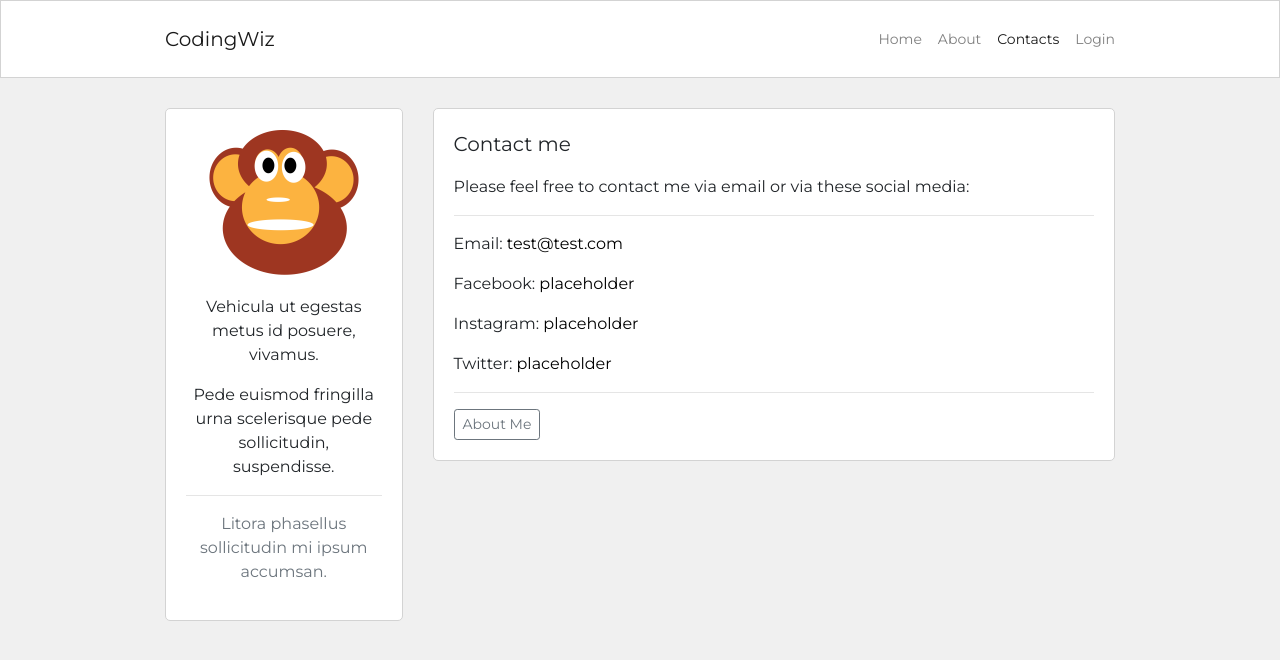
After one commit to AlessioPani/flask-blog, a Flask app: page /contact in a window 1280 px wide. The commit adds this page. Shown: the top 660 px of the page. Run offline with Flask 3, Linux system fonts and the light colour scheme; some libraries are stand-ins or nearby versions.

```diff
--- a/blog/routes.py
+++ b/blog/routes.py
@@ -8,9 +8,23 @@
 
 @app.route("/")
 def homepage():
-    posts = Post.query.order_by(Post.created_at.desc()).all()
+    page_number = request.args.get('page', 1, type=int)
+    posts = Post.query.order_by(Post.created_at.desc()).paginate(
+        page=page_number, per_page=6)
 
-    return render_template("homepage.html", posts=posts)
+    if posts.has_next:
+        next_page = url_for('homepage', page=posts.next_num)
+    else:
+        next_page = None
+
+    if posts.has_prev:
+        prev_page = url_for('homepage', page=posts.prev_num)
+    else:
+        prev_page = None
+
+    return render_template("homepage.html", posts=posts,
+                           current_page=page_number, next_page=next_page,
+                           previous_page=prev_page)
 
 
 @app.route("/about")
@@ -81,12 +95,12 @@
         post_instance.body = form.body.data
         if form.image.data:
             try:
-               image = save_picture(form.image.data)
-               post_instance.image = image
+                image = save_picture(form.image.data)
+                post_instance.image = image
             except Exception:
-               db.session.commit()
-               flash('There has been an issue during the image upload: change image and try again')
-               return redirect(url_for('post_update', post_slug=post_instance.slug))
+                db.session.commit()
+                flash('There has been an issue during the image upload: change image and try again')
+                return redirect(url_for('post_update', post_slug=post_instance.slug))
         db.session.commit()
         return redirect(url_for('post_detail', post_slug=post_instance.slug))
     elif request.method == "GET":
@@ -105,3 +119,8 @@
     db.session.delete(post_instance)
     db.session.commit()
     return redirect(url_for('homepage'))
+
+
+@app.route("/contact")
+def contact():
+    return render_template("contact.html")
--- a/blog/static/blog.css
+++ b/blog/static/blog.css
@@ -90,6 +90,11 @@
     color: #343a40 !important;
 }
 
+.pagination-block {
+    margin-left: 30px;
+    margin-bottom: 30px;
+}
+
 @media (min-width: 768px) {
     .single-post-home {
         margin-left: 30px;
--- a/blog/templates/about.html
+++ b/blog/templates/about.html
@@ -1,7 +1,7 @@
 {% extends 'base.html' %}
 
 {% block title %}
-About
+About me
 {% endblock title %}
 
 {% block content %}
--- a/blog/templates/base.html
+++ b/blog/templates/base.html
@@ -21,10 +21,12 @@
                 <div class="navbar-nav ml-auto">
                     <a class="nav-item nav-link{% if request.path == '/' %} active{% endif %}" href="{{ url_for('homepage') }}">Home <span class="sr-only">(current)</span></a>
                     <a class="nav-item nav-link{% if request.path == '/about' %} active{% endif %}" href="{{ url_for('about') }}">About</a>
-                    <a class="nav-item nav-link" href="#">Contacts</a>
+                    <a class="nav-item nav-link{% if request.path == '/contact' %} active{% endif %}" href="{{ url_for('contact') }}">Contacts</a>
                     {% if current_user.is_authenticated %}
-                    <a class="nav-item nav-link{% if request.path == '/create-post' %} active{% endif %}" href="{{ url_for('post_create') }}">Crea Post</a>
+                    <a class="nav-item nav-link{% if request.path == '/create-post' %} active{% endif %}" href="{{ url_for('post_create') }}">Create Post</a>
                     <a class="nav-item nav-link" href="{{ url_for('logout') }}">Logout</a>
+                    {% else %}
+                    <a class="nav-item nav-link" href="{{ url_for('login') }}">Login</a>
                     {% endif %}
                 </div>
             </div>
--- /dev/null
+++ b/blog/templates/contact.html
@@ -0,0 +1,31 @@
+{% extends 'base.html' %}
+
+{% block title %}Contact Me{% endblock %}
+
+{% block content %}
+<div class="container content-container">
+
+    <div class="row no-gutters">
+
+        <div class="col-md-9 order-md-2">
+            <div class="about-page-block">
+                <p class="lead">Contact me</p>
+                <p>Please feel free to contact me via email or via these social media:</p>
+                <hr>
+                <p>Email: <a class="custom-link" href="mailto:test@test.com">test@test.com</a></p>
+                <p>Facebook: <a class="custom-link" href="">placeholder</a></p>
+                <p>Instagram: <a class="custom-link" href="">placeholder</a></p>
+                <p>Twitter: <a class="custom-link" href="">placeholder</a></p>
+                <hr>
+                <a class="btn btn-sm btn-outline-secondary" href="{{ url_for('about') }}">About Me</a>
+            </div>
+        </div>
+
+        <div class="col-md-3 order-md-1">
+            {% include 'about_me_snippet.html' %}
+        </div>
+
+    </div>
+
+</div>
+{% endblock %}
```
Also changed, not shown: blog/errors.py (added, +12 -0 lines), blog/templates/401.html (added, +29 -0 lines), blog/templates/404.html (added, +28 -0 lines), blog/templates/homepage.html (+15 -1 lines), blog.db, blog/models.py (line endings or trailing spaces).
